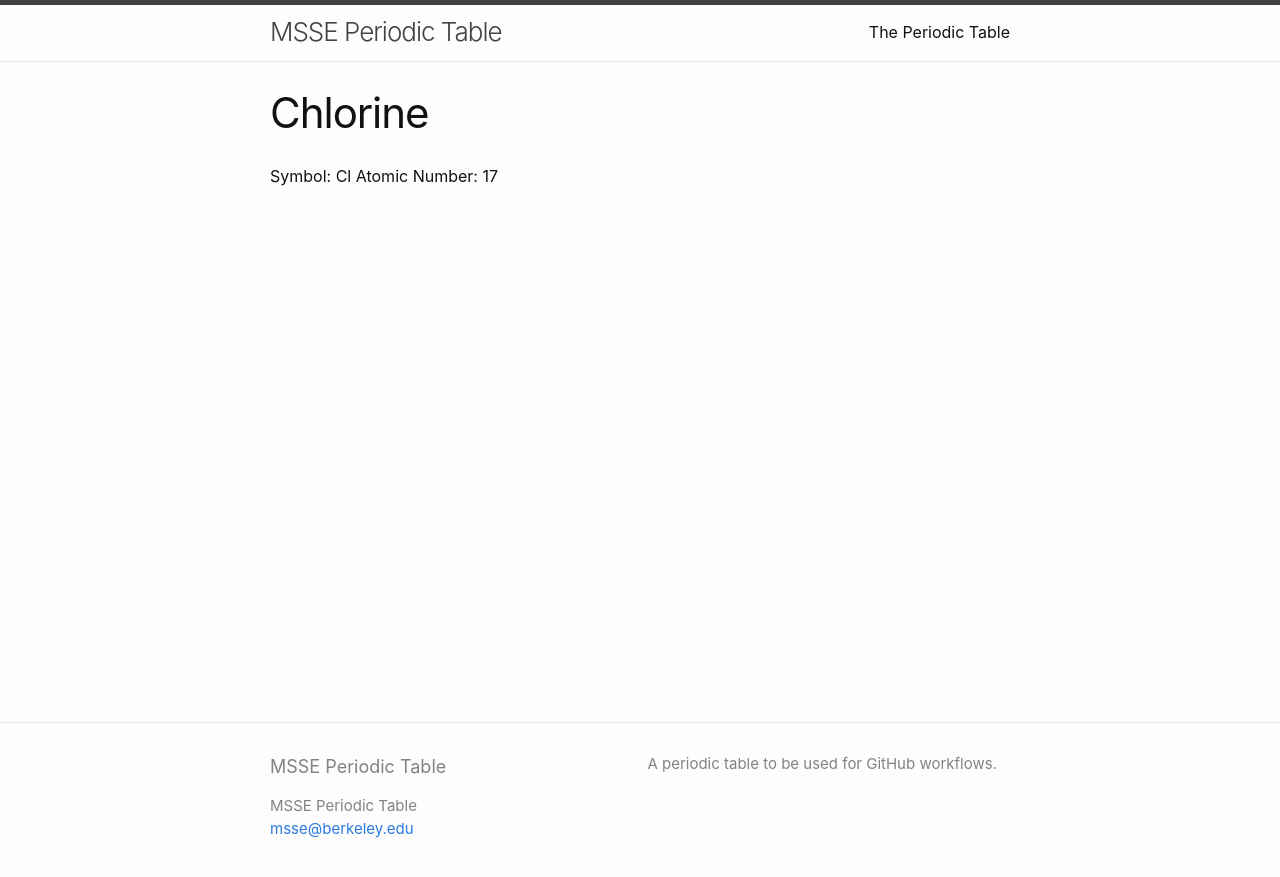
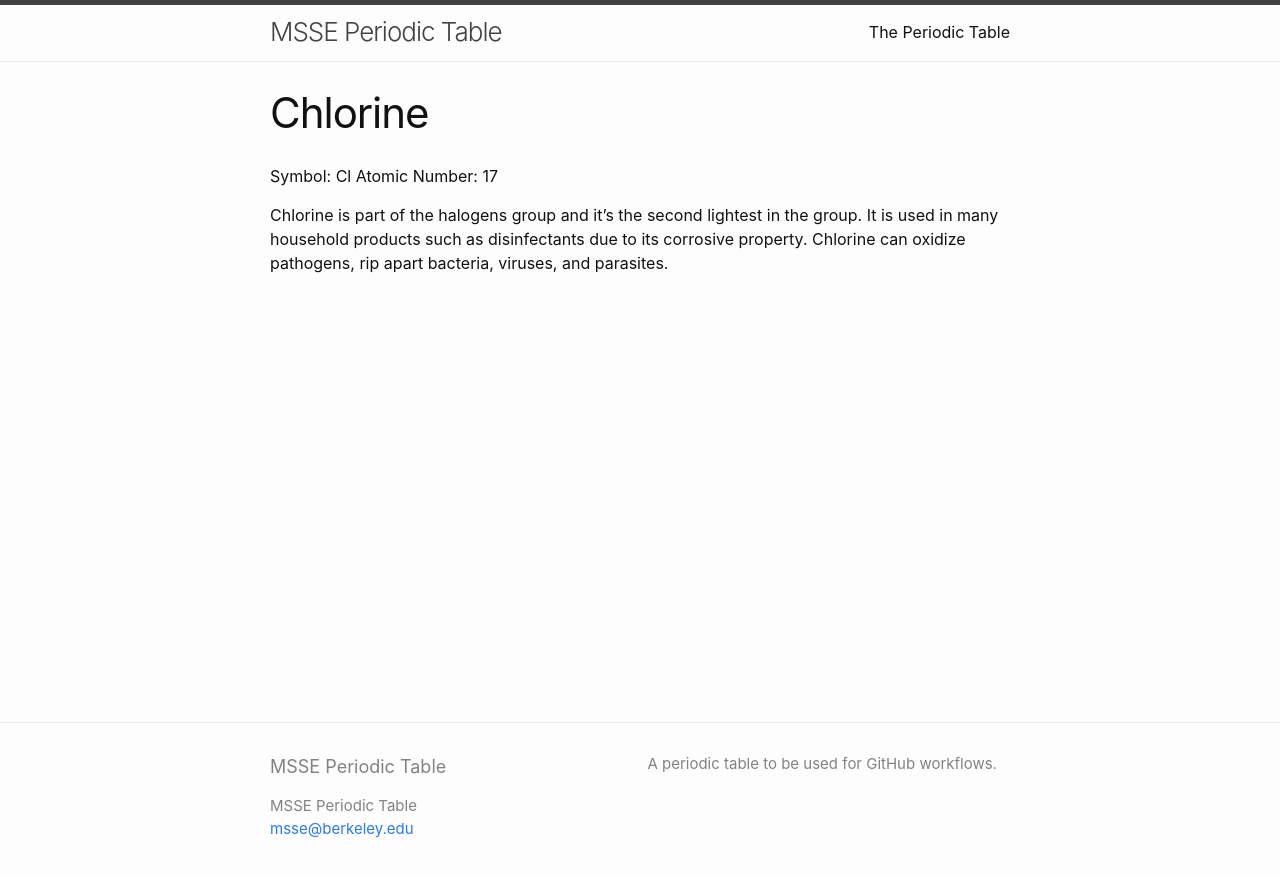
Before and after one commit to msse-chem-280-2023/periodic-table, a Jekyll site: the page built from elements/chlorine.md, in a window 1280 px wide. Shown: the top 877 px of the page. Built offline with Jekyll 4.4.1, drawn with Linux system fonts in a browser that asks for light colours.

Commit message:
add chlorine page with facts

```diff
--- a/elements/chlorine.md
+++ b/elements/chlorine.md
@@ -5,3 +5,6 @@ title: Chlorine
 
 Symbol: Cl
 Atomic Number: 17
+
+
+Chlorine is part of the halogens group and it's the second lightest in the group. It is used in many household products such as disinfectants due to its corrosive property. Chlorine can oxidize pathogens, rip apart bacteria, viruses, and parasites.
```
